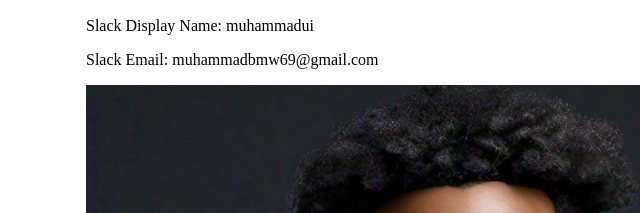
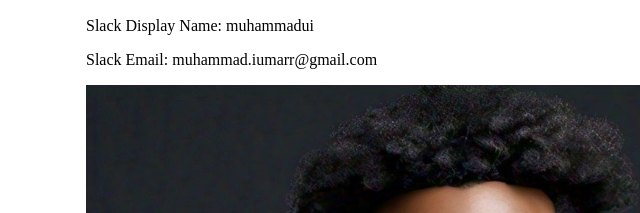
Before and after one commit to muhammadui/HNG11, a plain HTML site: page Task1/index.html in a window 1280 px wide. Shown: the part 178-391 px from the top of the page, 154-794 px from the left. Drawn offline with Linux system fonts and the light colour scheme.

Commit message:
Change email address

```diff
--- a/Task1/index.html
+++ b/Task1/index.html
@@ -19,8 +19,8 @@
         </p>
         <p>
           Slack Email:
-          <span data-testid="muhammadbmw69@gmail.com"
-            >muhammadbmw69@gmail.com</span
+          <span data-testid="muhammad.iumarr@gmail.com"
+            >muhammad.iumarr@gmail.com</span
           >
         </p>
         <img
```
